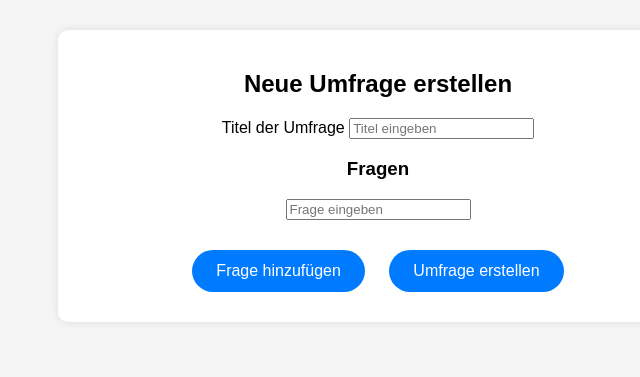
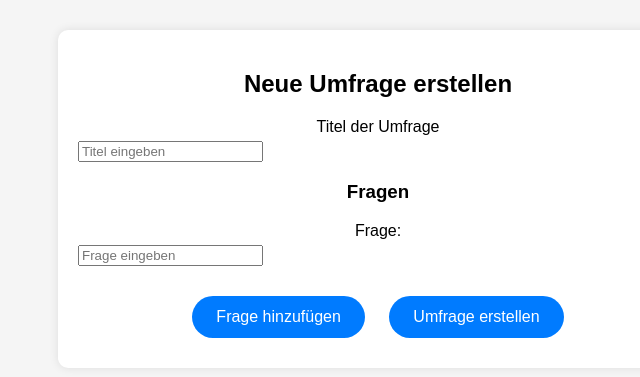
Before and after one commit to Berkay9712/webapp24, a Flask app: page /create in a window 1280 px wide. Shown: the part 149-526 px from the top of the page, without its empty margins (262-902 px from the left). Run offline with Flask 3, Linux system fonts and the light colour scheme.

Commit message:
Formatanpassung create.html

```diff
--- a/templates/create.html
+++ b/templates/create.html
@@ -5,6 +5,17 @@
     <meta name="viewport" content="width=device-width, initial-scale=1.0">
     <title>Umfrage erstellen | Circumspectis</title>
     <link rel="stylesheet" href="{{ url_for('static', filename='style.css') }}">
+    <style>
+        /* Optional: Abstand zwischen Label und Input erhöhen */
+        label {
+            display: block;
+            margin-bottom: 5px;
+        }
+        input {
+            display: block;
+            margin-bottom: 15px;
+        }
+    </style>
 </head>
 <body>
 
@@ -22,6 +33,7 @@
 
             <h3>Fragen</h3>
             <div id="questions-container">
+                <label>Frage:</label>
                 <input type="text" name="questions[]" required placeholder="Frage eingeben">
             </div>
 
@@ -32,16 +44,16 @@
         </form>
     </main>
 
-    <!-- Javascript Fragen hinufügen -->
+    <!-- Javascript Fragen hinzufügen -->
     <script>
         function addQuestion() {
             const container = document.getElementById('questions-container');
-            const input = document.createElement('input');
-            input.type = 'text';
-            input.name = 'questions[]';
-            input.required = true;
-            input.placeholder = 'Weitere Frage eingeben';
-            container.appendChild(input);
+            const questionWrapper = document.createElement('div');
+            questionWrapper.innerHTML = `
+                <label>Frage:</label>
+                <input type="text" name="questions[]" required placeholder="Weitere Frage eingeben">
+            `;
+            container.appendChild(questionWrapper);
         }
     </script>
 
```
